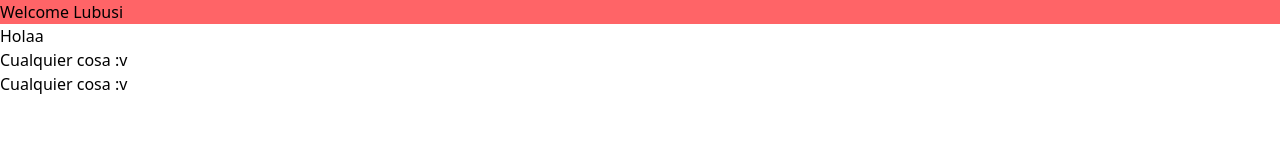
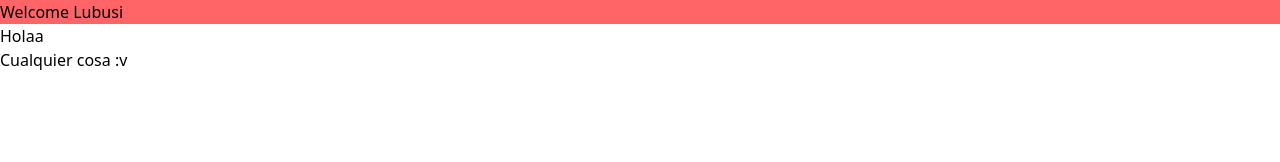
Before and after one commit to Alejandro-RECO/frontend-andhara, a React (Vite) app: page / in a window 1280 px wide. Shown: the top 162 px of the page. Built offline with nearby package versions, Linux system fonts and the light colour scheme.

Commit message:
test: test branch develop test branch develop

```diff
--- a/src/App.tsx
+++ b/src/App.tsx
@@ -4,7 +4,6 @@ const App = () => {
       <h1 className="bg-red-400">Welcome Lubusi</h1>
       <p>Holaa</p>
       <p>Cualquier cosa :v</p>
-      <p>Cualquier cosa :v</p>
     </>
   );
 };
```
